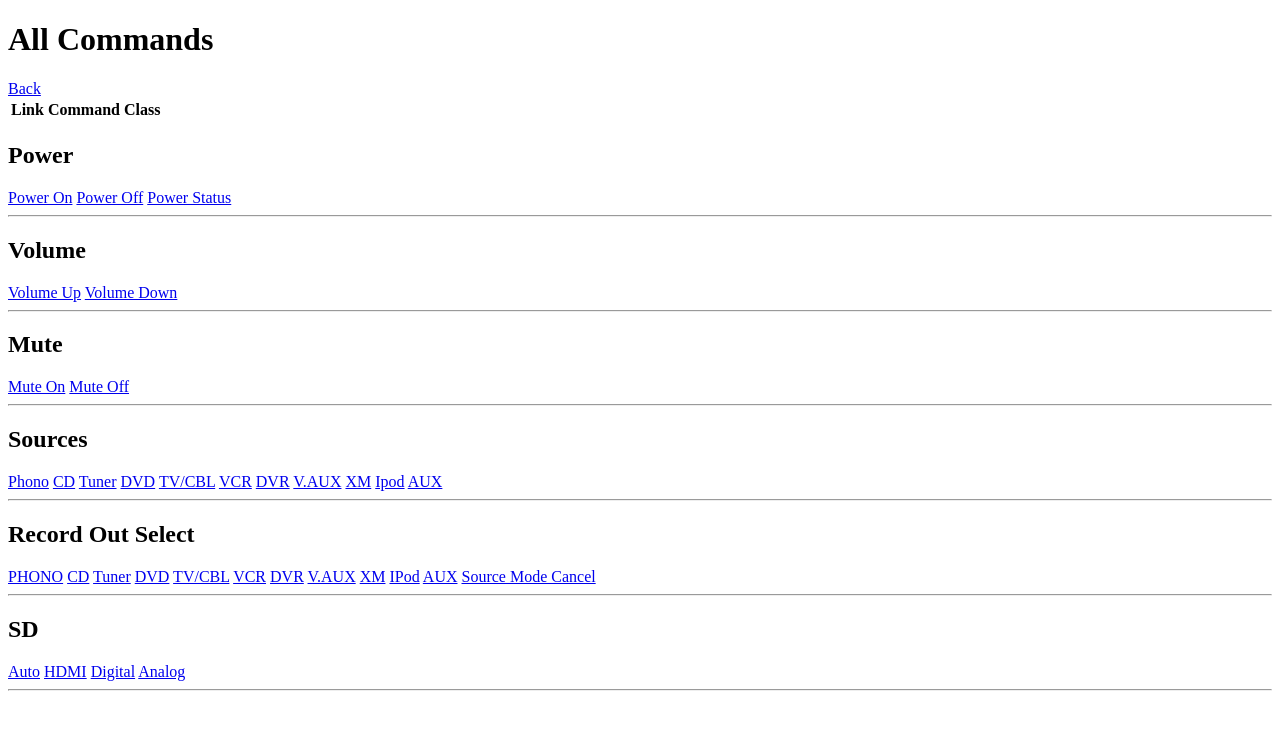
After one commit to matwin04/SerialDPy, a Flask app: template templates/allcommands.html in a window 1280 px wide. The commit adds this page. Shown: the top 730 px of the page. Run offline with Flask 3, Linux system fonts and the light colour scheme; the template is opened without the code that fills it, so the values that code supplies are empty.

Commit message:
12. Added SD/MS Commands

```diff
--- /dev/null
+++ b/templates/allcommands.html
@@ -0,0 +1,76 @@
+<!DOCTYPE html>
+<html lang="en">
+<head>
+    <meta charset="UTF-8">
+    <title>AllCommands</title>
+</head>
+<body>
+<h1>All Commands</h1>
+<a href="/">Back</a>
+
+<table>
+    <tr>
+        <th>Link</th>
+        <th>Command</th>
+        <th>Class</th>
+    </tr>
+
+</table>
+<div class="power">
+    <h2>Power</h2>
+    <a href="/power/on">Power On</a>
+    <a href="/power/off">Power Off</a>
+    <a href="/power/status">Power Status</a><hr>
+</div>
+<div class="volume">
+    <h2>Volume</h2>
+    <a href="/vol/up">Volume Up</a>
+    <a href="/vol/down">Volume Down</a>
+    <hr>
+</div>
+<div class="mute">
+    <h2>Mute</h2>
+    <a href="/mute/on">Mute On</a>
+    <a href="/mute/off">Mute Off</a><hr>
+
+</div>
+<div class="sources">
+    <h2>Sources</h2>
+    <a class="btn btn-outline-primary" href="/source/PHONO">Phono</a>
+    <a class="btn btn-outline-primary" href="/source/CD">CD</a>
+    <a class="btn btn-outline-primary" href="/source/TUNER">Tuner</a>
+    <a class="btn btn-outline-primary" href="/source/DVD">DVD</a>
+    <a class="btn btn-outline-primary" href="/source/TV+CBL">TV/CBL</a>
+    <a class="btn btn-outline-primary" href="/source/VCR">VCR</a>
+    <a class="btn btn-outline-primary" href="/source/DVR">DVR</a>
+    <a class="btn btn-outline-primary" href="/source/VAUX">V.AUX</a>
+    <a class="btn btn-outline-primary" href="/source/XM">XM</a>
+    <a class="btn btn-outline-primary" href="/source/IPod">Ipod</a>
+    <a class="btn btn-outline-primary" href="/source/AUX">AUX</a>
+    <hr>
+</div>
+<div id="rec">
+    <h2>Record Out Select</h2>
+    <a class="btn btn-info" href="/record/PHONO">PHONO</a>
+    <a class="btn btn-info" href="/record/CD">CD</a>
+    <a class="btn btn-info" href="/record/TUNER">Tuner</a>
+    <a class="btn btn-info" href="/record/DVD">DVD</a>
+    <a class="btn btn-info" href="/record/TV+CBL">TV/CBL</a>
+    <a class="btn btn-info" href="/record/VCR">VCR</a>
+    <a class="btn btn-info" href="/record/DVR">DVR</a>
+    <a class="btn btn-info" href="/record/VAUX">V.AUX</a>
+    <a class="btn btn-info" href="/record/XM">XM</a>
+    <a class="btn btn-info" href="/record/IPod">IPod</a>
+    <a class="btn btn-info" href="/record/AUX">AUX</a>
+    <a class="btn btn-danger" href="/record/CANCEL">Source Mode Cancel</a><hr>
+</div>
+<div id="sd">
+    <h2>SD</h2>
+    <a href="/sd/AUTO">Auto</a>
+    <a href="/sd/HDMI">HDMI</a>
+    <a href="/sd/DIGITAL">Digital</a>
+    <a href="/sd/ANALOG">Analog</a>
+    <hr>
+</div>
+</body>
+</html>
```
Also changed, not shown: denon.py (+58 -0 lines), server.py (+76 -3 lines), templates/help.html (added, +10 -0 lines), templates/index.html (+10 -0 lines), README.md.
